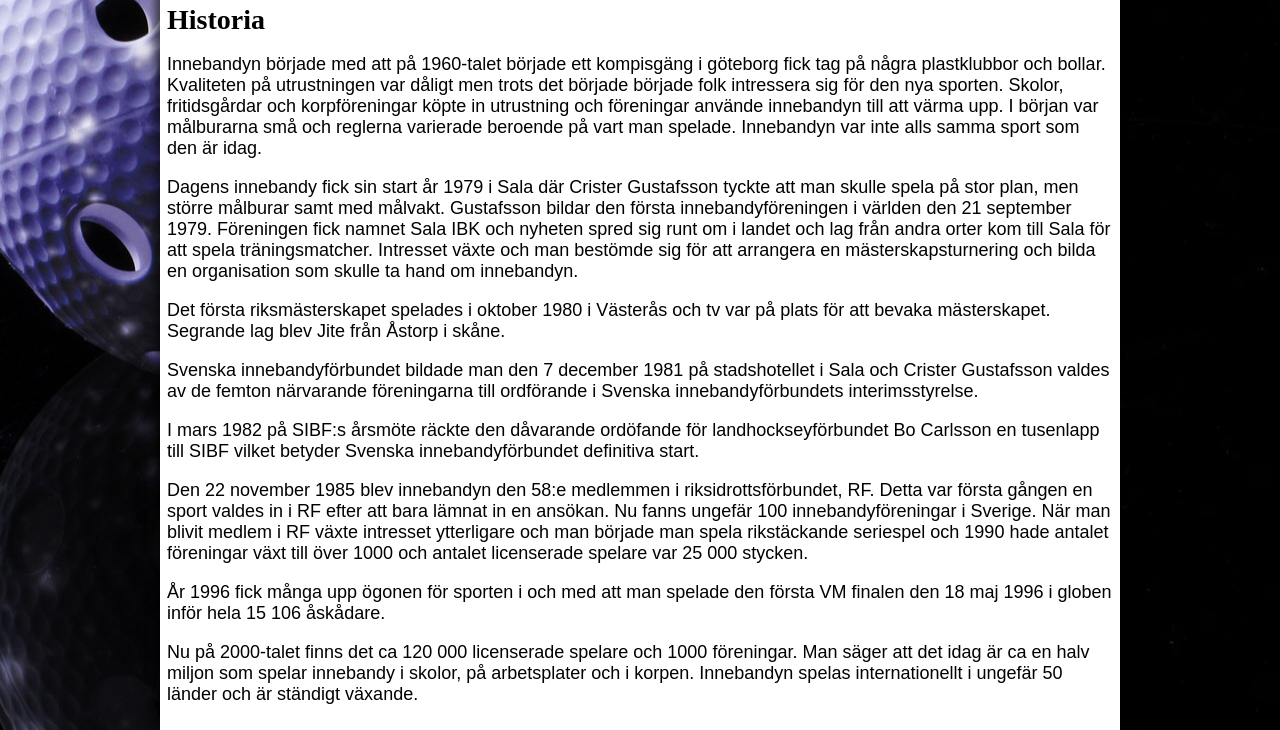
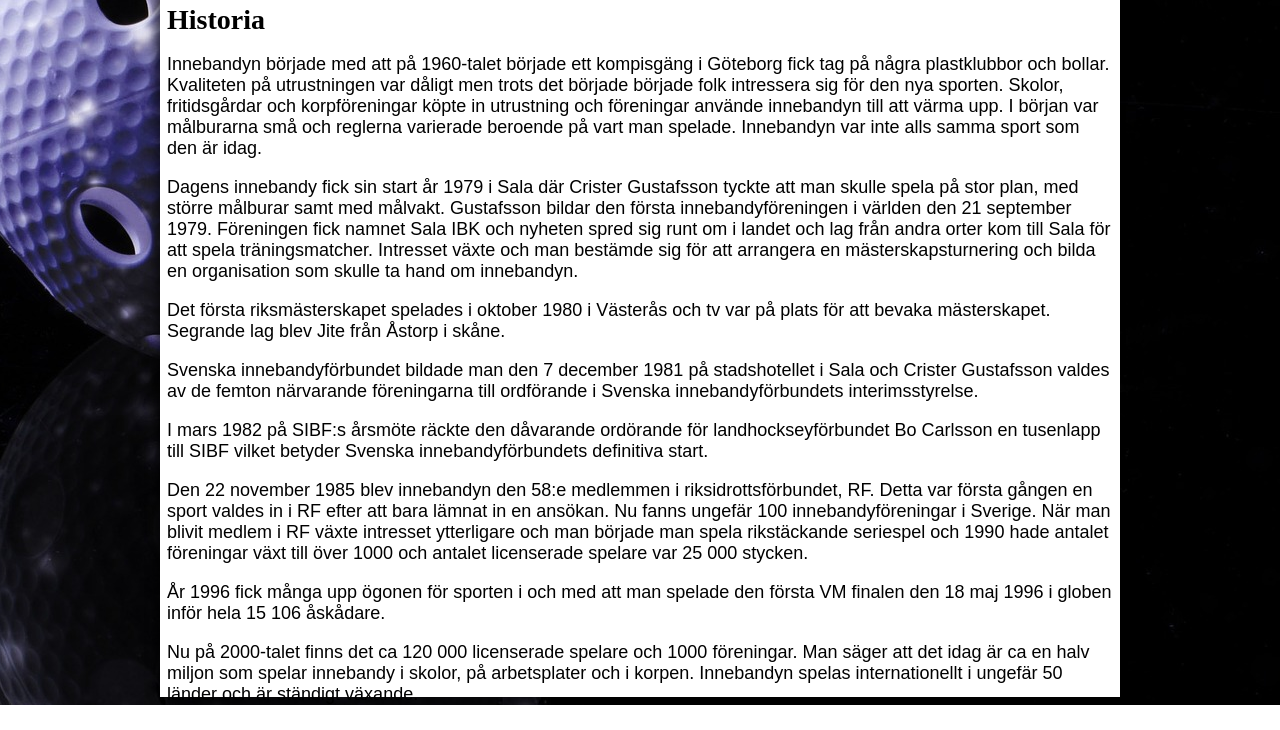
Before and after one commit to Jonssons/Projektet, a plain HTML site: page index.html in a window 1280 px wide. Shown: the part 142-872 px from the top of the page. After the commit the page ends 847 px from the top, so only its background shows below. Drawn offline with nearby package versions, Linux system fonts and the light colour scheme.

Commit message:
Absolut sista ändringarna

```diff
--- a/css/mallProjekt.css
+++ b/css/mallProjekt.css
@@ -84,6 +84,7 @@ nav a:hover {
 .main {
     background-color: white;
     box-sizing: border-box;
+    height: 50rem;
     padding: 0.5rem;
 
 }
--- a/index.html
+++ b/index.html
@@ -23,9 +23,9 @@
    <div class="main">
        <h1>Historia</h1>
        <p>
-           Innebandyn började med att på 1960-talet började ett kompisgäng i göteborg fick tag på några plastklubbor och bollar. Kvaliteten på utrustningen var dåligt men trots det började började folk intressera sig för den nya sporten. Skolor, fritidsgårdar och korpföreningar köpte in utrustning och föreningar använde innebandyn till att värma upp. I början var målburarna små och reglerna varierade beroende på vart man spelade. Innebandyn var inte alls samma sport som den är idag. </p>
+           Innebandyn började med att på 1960-talet började ett kompisgäng i Göteborg fick tag på några plastklubbor och bollar. Kvaliteten på utrustningen var dåligt men trots det började började folk intressera sig för den nya sporten. Skolor, fritidsgårdar och korpföreningar köpte in utrustning och föreningar använde innebandyn till att värma upp. I början var målburarna små och reglerna varierade beroende på vart man spelade. Innebandyn var inte alls samma sport som den är idag. </p>
        <p>
-           Dagens innebandy fick sin start år 1979 i Sala där Crister Gustafsson tyckte att man skulle spela på stor plan, men större målburar samt med målvakt. Gustafsson bildar den första innebandyföreningen i världen den 21 september 1979. Föreningen fick namnet Sala IBK och nyheten spred sig runt om i landet och lag från andra orter kom till Sala för att spela träningsmatcher. Intresset växte och man bestömde sig för att arrangera en mästerskapsturnering och bilda en organisation som skulle ta hand om innebandyn.
+           Dagens innebandy fick sin start år 1979 i Sala där Crister Gustafsson tyckte att man skulle spela på stor plan, med större målburar samt med målvakt. Gustafsson bildar den första innebandyföreningen i världen den 21 september 1979. Föreningen fick namnet Sala IBK och nyheten spred sig runt om i landet och lag från andra orter kom till Sala för att spela träningsmatcher. Intresset växte och man bestämde sig för att arrangera en mästerskapsturnering och bilda en organisation som skulle ta hand om innebandyn.
        </p>
 
        <p>
@@ -37,7 +37,7 @@
        </p>
 
        <p>
-           I mars 1982 på SIBF:s årsmöte räckte den dåvarande ordöfande för landhockseyförbundet Bo Carlsson en tusenlapp till SIBF vilket betyder Svenska innebandyförbundet definitiva start.
+           I mars 1982 på SIBF:s årsmöte räckte den dåvarande ordörande för landhockseyförbundet Bo Carlsson en tusenlapp till SIBF vilket betyder Svenska innebandyförbundets definitiva start.
        </p>
 
        <p>
```
Also changed, not shown: om.html (+0 -22 lines), utrustning.html (+1 -13 lines).
